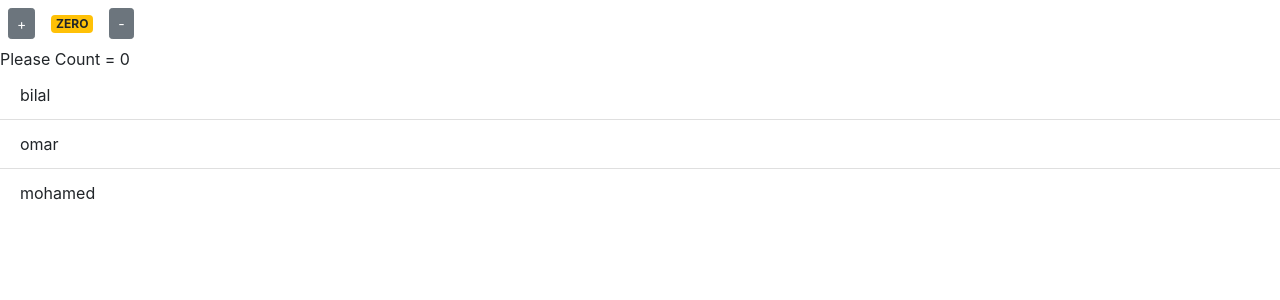
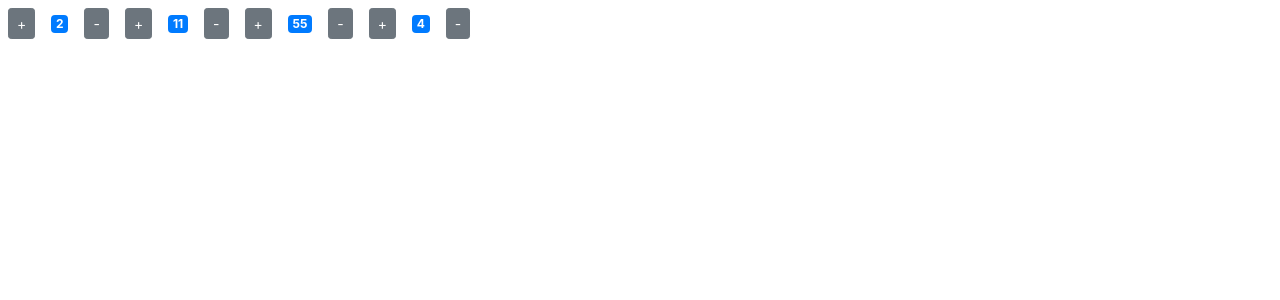
Before and after one commit to bilalfarw/counterapp, a React (Create React App) app: page / in a window 1280 px wide. Shown: the top 300 px of the page. Built offline with nearby package versions, Linux system fonts and the light colour scheme.

Commit message:
Adding Counters component

```diff
--- a/src/components/counter.jsx
+++ b/src/components/counter.jsx
@@ -2,7 +2,7 @@ import React, { Component } from "react";
 
 class Counter extends Component {
   state = {
-    count: 0,
+    value: this.props.value,
     list: ["bilal", "omar", "mohamed"]
   };
 
@@ -16,7 +16,7 @@ class Counter extends Component {
         this.handelincerment refers to an object in js , then u need to */}
         <button
           onClick={() => {
-            this.handelIncerment({ id: this.state.count });
+            this.handelIncerment({ id: this.state.value });
           }}
           className="btn btn-secondary btn-sm m-2"
         >
@@ -30,32 +30,32 @@ class Counter extends Component {
           -
         </button>
 
+        {/*
         <div>
-          {/* if condition but dosent have an else */}
+           if condition but dosent have an else
           {this.state.count === 0 && "Please Count = 0 "}
-          {/* to see if the list is empty or what */}
+           to see if the list is empty or what
           {this.renderTags()}
-        </div>
+        </div>*/}
       </React.Fragment>
     );
   }
 
   Class() {
     let classes = "badge  m-2 badge-";
-    classes += this.state.count === 0 ? "warning" : "primary";
+    classes += this.state.value === 0 ? "warning" : "primary";
     return classes;
   }
 
   handelIncerment = id => {
-    this.setState({ count: this.state.count + 1 });
-    console.log(id);
+    this.setState({ value: this.state.value + 1 });
   };
   handelDecrement = () => {
-    if (this.state.count > 0) this.setState({ count: this.state.count - 1 });
+    if (this.state.value > 0) this.setState({ value: this.state.value - 1 });
   };
 
   plus() {
-    return this.state.count === 0 ? "ZERO" : this.state.count;
+    return this.state.value === 0 ? "ZERO" : this.state.value;
   }
   renderTags() {
     if (this.state.list.length === 0) return <p>The List is Empty!</p>;
--- /dev/null
+++ b/src/components/counters.jsx
@@ -0,0 +1,24 @@
+import React, { Component } from "react";
+import Counter from "./counter";
+
+class Counters extends Component {
+  state = {
+    counters: [
+      { id: 1, value: 2 },
+      { id: 2, value: 11 },
+      { id: 3, value: 55 },
+      { id: 4, value: 4 }
+    ]
+  };
+  render() {
+    return (
+      <div>
+        {this.state.counters.map(counter => (
+          <Counter key={counter.id} value={counter.value} />
+        ))}
+      </div>
+    );
+  }
+}
+
+export default Counters;
--- a/src/index.js
+++ b/src/index.js
@@ -4,9 +4,9 @@ import "./index.css";
 import App from "./App";
 import * as serviceWorker from "./serviceWorker";
 import "bootstrap/dist/css/bootstrap.css";
-import Counter from "./components/counter";
+import Counters from "./components/counters";
 
-ReactDOM.render(<Counter />, document.getElementById("root"));
+ReactDOM.render(<Counters />, document.getElementById("root"));
 
 // If you want your app to work offline and load faster, you can change
 // unregister() to register() below. Note this comes with some pitfalls.
```
